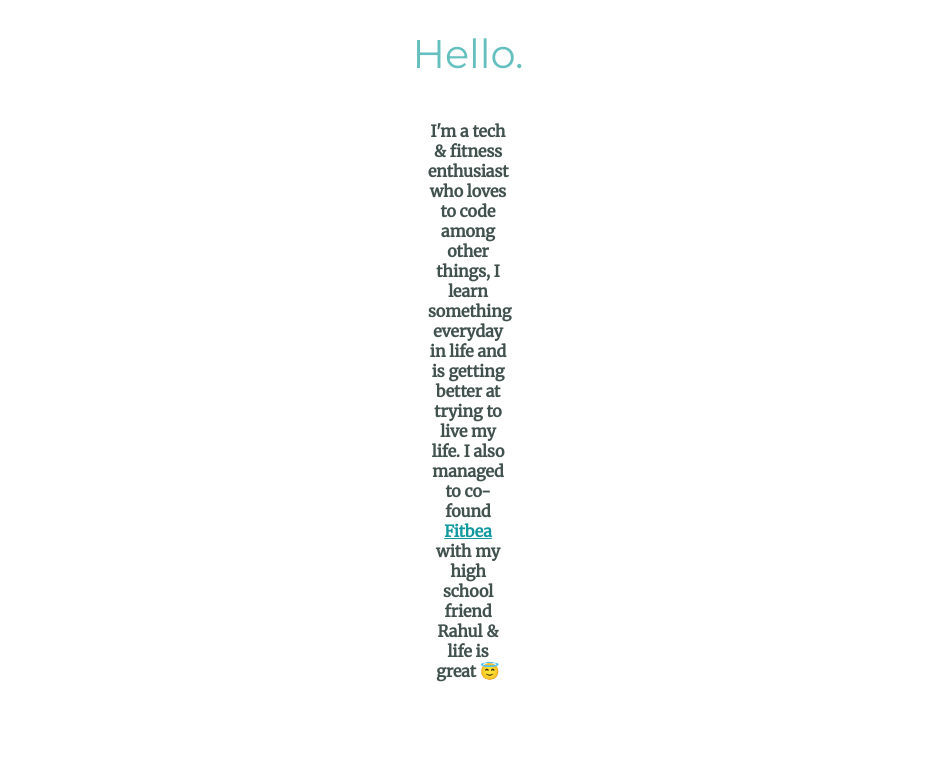
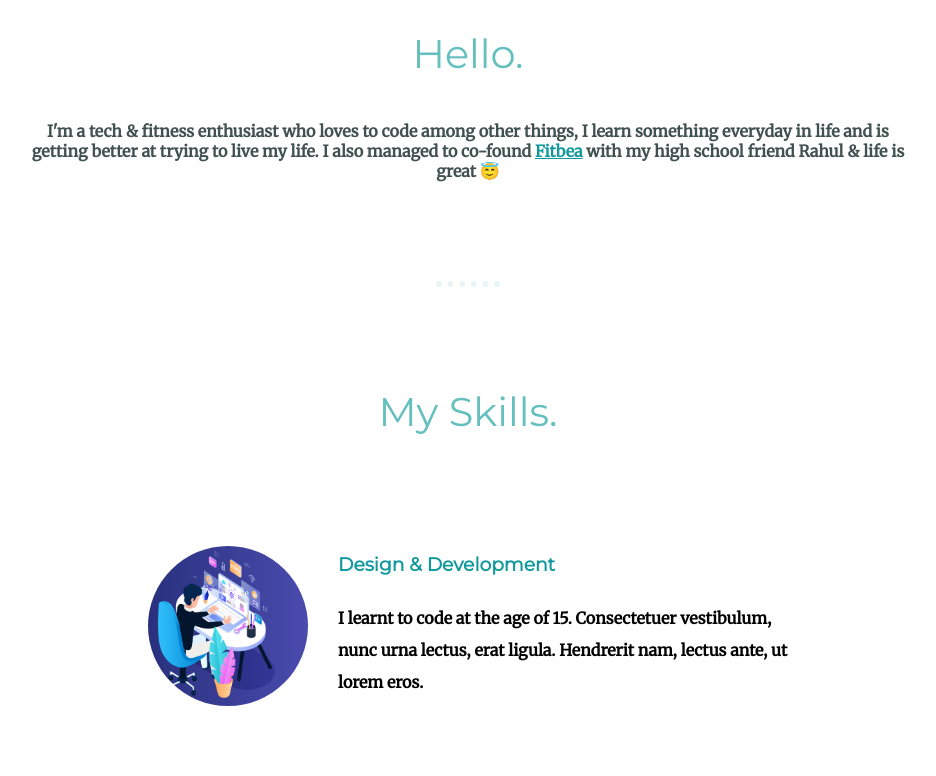
Before and after one commit to thefitbea/mysite, a plain HTML site: page index.html in a window 1280 px wide. Shown: the part 1420-2196 px from the top of the page, without its empty margins (172-1108 px from the left). Drawn offline with Linux system fonts and the light colour scheme.

Commit message:
Update styles.css

```diff
--- a/css/styles.css
+++ b/css/styles.css
@@ -57,7 +57,7 @@ h2 {
   padding-bottom: 10px;
 }
 .about-me{
-    margin: auto 600px;
+    margin: auto 200px;
     color: #40514E;
     font-weight: bold;
 }
```
